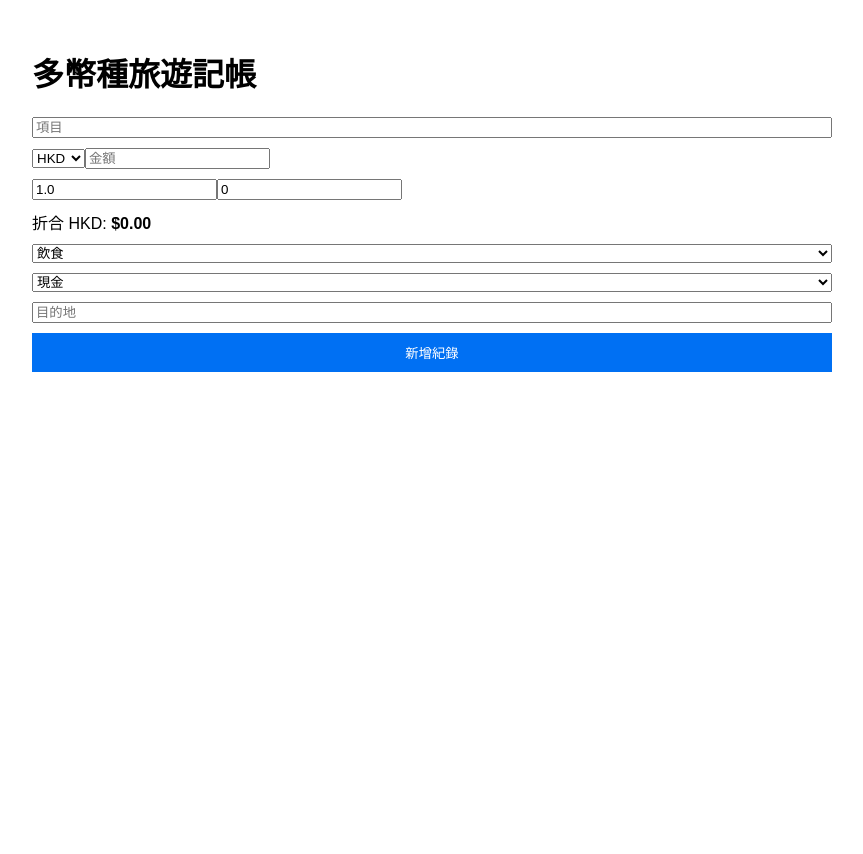
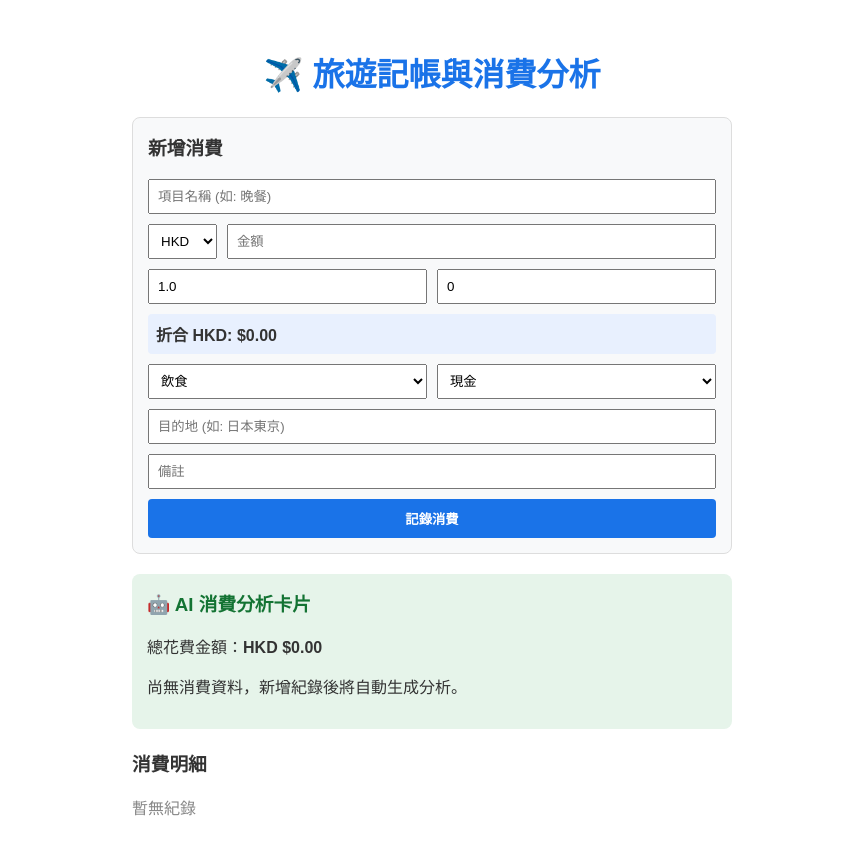
Before and after one commit to tingtsz124/Travel-Accounting, a Next.js app: page / in a window 1280 px wide. Shown: the top 854 px of the page, without its empty margins (208-1071 px from the left). Before the commit the page ends 800 px from the top, so only its background shows below. Built offline with nearby package versions, Linux system fonts and the light colour scheme.

Commit message:
Update page.js

```diff
--- a/app/page.js
+++ b/app/page.js
@@ -1,18 +1,23 @@
 'use client';
-import React, { useState, useMemo } from 'react';
-import { PieChart, Pie, Cell, Tooltip, ResponsiveContainer } from 'recharts';
+import { useState, useMemo } from 'react';
 
 const CURRENCIES = ['HKD', 'MOP', 'KRW', 'JPY', 'TWD', 'RMB', 'MYR', 'SGD'];
 const CATEGORIES = ['飲食', '交通', '機票', '酒店', 'ZB1', '門票', '娛樂', '購物', '雜項'];
 const PAYMENT_METHODS = ['AE', 'MOX', '工商銀聯', '大西洋', '大豐', '工商', '中銀', '現金', 'Alipay HK', '渣打'];
-const COLORS = ['#0088FE', '#00C49F', '#FFBB28', '#FF8042', '#8884d8', '#82ca9d'];
 
 export default function Home() {
   const [expenses, setExpenses] = useState([]);
   const [form, setForm] = useState({
-    item: '', currency: 'HKD', amount: '', exchangeRate: '1.0',
-    actualFeeHKD: '0', category: '飲食', date: new Date().toISOString().split('T')[0],
-    paymentMethod: '現金', destination: '', note: ''
+    item: '',
+    currency: 'HKD',
+    amount: '',
+    exchangeRate: '1.0',
+    actualFeeHKD: '0',
+    category: '飲食',
+    date: new Date().toISOString().split('T')[0],
+    paymentMethod: '現金',
+    destination: '',
+    note: ''
   });
 
   const calculatedHKD = useMemo(() => {
@@ -25,55 +30,104 @@ export default function Home() {
   const handleSubmit = (e) => {
     e.preventDefault();
     if (!form.item || !form.amount) return;
-    setExpenses([{ id: Date.now(), ...form, amountHKD: parseFloat(calculatedHKD) }, ...expenses]);
+
+    const newExpense = {
+      id: Date.now(),
+      ...form,
+      amountHKD: parseFloat(calculatedHKD)
+    };
+
+    setExpenses([newExpense, ...expenses]);
     setForm(prev => ({ ...prev, item: '', amount: '', note: '' }));
   };
 
-  const categoryData = useMemo(() => {
-    const stats = {};
-    expenses.forEach(e => { stats[e.category] = (stats[e.category] || 0) + e.amountHKD; });
-    return Object.keys(stats).map(key => ({ name: key, value: stats[key] }));
+  const categoryTotals = useMemo(() => {
+    const totals = {};
+    expenses.forEach(e => {
+      totals[e.category] = (totals[e.category] || 0) + e.amountHKD;
+    });
+    return totals;
+  }, [expenses]);
+
+  const grandTotal = useMemo(() => {
+    return expenses.reduce((sum, e) => sum + e.amountHKD, 0);
   }, [expenses]);
 
   return (
-    <div style={{ padding: '20px', maxWidth: '800px', margin: '0 auto', fontFamily: 'sans-serif' }}>
-      <h1>多幣種旅遊記帳</h1>
-      <form onSubmit={handleSubmit} style={{ display: 'grid', gap: '10px', marginBottom: '20px' }}>
-        <input placeholder="項目" value={form.item} onChange={e => setForm({...form, item: e.target.value})} required />
-        <div>
-          <select value={form.currency} onChange={e => setForm({...form, currency: e.target.value})}>
+    <div style={{ maxWidth: '600px', margin: '0 auto', padding: '20px', fontFamily: 'sans-serif', color: '#333' }}>
+      <h1 style={{ textAlign: 'center', color: '#1a73e8' }}>✈️ 旅遊記帳與消費分析</h1>
+
+      {/* 記帳表單 */}
+      <form onSubmit={handleSubmit} style={{ background: '#f8f9fa', padding: '15px', borderRadius: '8px', marginBottom: '20px', border: '1px solid #ddd' }}>
+        <h3 style={{ marginTop: 0 }}>新增消費</h3>
+        <div style={{ display: 'grid', gap: '10px' }}>
+          <input placeholder="項目名稱 (如: 晚餐)" value={form.item} onChange={e => setForm({...form, item: e.target.value})} required style={{ padding: '8px' }} />
+
+          <div style={{ display: 'flex', gap: '10px' }}>
+            <select value={form.currency} onChange={e => setForm({...form, currency: e.target.value})} style={{ padding: '8px' }}>
               {CURRENCIES.map(c => <option key={c} value={c}>{c}</option>)}
             </select>
-          <input type="number" step="0.01" placeholder="金額" value={form.amount} onChange={e => setForm({...form, amount: e.target.value})} required />
+            <input type="number" step="0.01" placeholder="金額" value={form.amount} onChange={e => setForm({...form, amount: e.target.value})} required style={{ padding: '8px', flex: 1 }} />
           </div>
-        <div>
-          <input type="number" step="0.0001" placeholder="匯率" value={form.exchangeRate} onChange={e => setForm({...form, exchangeRate: e.target.value})} />
-          <input type="number" step="0.01" placeholder="手續費(HKD)" value={form.actualFeeHKD} onChange={e => setForm({...form, actualFeeHKD: e.target.value})} />
+
+          <div style={{ display: 'flex', gap: '10px' }}>
+            <input type="number" step="0.0001" placeholder="匯率" value={form.exchangeRate} onChange={e => setForm({...form, exchangeRate: e.target.value})} style={{ padding: '8px', flex: 1 }} />
+            <input type="number" step="0.01" placeholder="手續費 (HKD)" value={form.actualFeeHKD} onChange={e => setForm({...form, actualFeeHKD: e.target.value})} style={{ padding: '8px', flex: 1 }} />
           </div>
-        <div>折合 HKD: <strong>${calculatedHKD}</strong></div>
-        <select value={form.category} onChange={e => setForm({...form, category: e.target.value})}>
+
+          <div style={{ background: '#e8f0fe', padding: '8px', borderRadius: '4px', fontWeight: 'bold' }}>
+            折合 HKD: ${calculatedHKD}
+          </div>
+
+          <div style={{ display: 'flex', gap: '10px' }}>
+            <select value={form.category} onChange={e => setForm({...form, category: e.target.value})} style={{ padding: '8px', flex: 1 }}>
               {CATEGORIES.map(c => <option key={c} value={c}>{c}</option>)}
             </select>
-        <select value={form.paymentMethod} onChange={e => setForm({...form, paymentMethod: e.target.value})}>
+            <select value={form.paymentMethod} onChange={e => setForm({...form, paymentMethod: e.target.value})} style={{ padding: '8px', flex: 1 }}>
               {PAYMENT_METHODS.map(p => <option key={p} value={p}>{p}</option>)}
             </select>
-        <input placeholder="目的地" value={form.destination} onChange={e => setForm({...form, destination: e.target.value})} />
-        <button type="submit" style={{ padding: '10px', background: '#0070f3', color: '#fff', border: 'none' }}>新增紀錄</button>
+          </div>
+
+          <input placeholder="目的地 (如: 日本東京)" value={form.destination} onChange={e => setForm({...form, destination: e.target.value})} style={{ padding: '8px' }} />
+          <input placeholder="備註" value={form.note} onChange={e => setForm({...form, note: e.target.value})} style={{ padding: '8px' }} />
+
+          <button type="submit" style={{ padding: '10px', background: '#1a73e8', color: 'white', border: 'none', borderRadius: '4px', cursor: 'pointer', fontWeight: 'bold' }}>
+            記錄消費
+          </button>
+        </div>
       </form>
 
-      {categoryData.length > 0 && (
-        <div style={{ height: '250px', marginBottom: '20px' }}>
-          <h3>消費類別統計</h3>
-          <ResponsiveContainer width="100%" height="100%">
-            <PieChart>
-              <Pie data={categoryData} dataKey="value" nameKey="name" cx="50%" cy="50%" outerRadius={80} fill="#8884d8" label>
-                {categoryData.map((_, index) => <Cell key={index} fill={COLORS[index % COLORS.length]} />)}
-              </Pie>
-              <Tooltip />
-            </PieChart>
-          </ResponsiveContainer>
+      {/* 統計與 AI 分析 */}
+      <div style={{ background: '#e6f4ea', padding: '15px', borderRadius: '8px', marginBottom: '20px' }}>
+        <h3 style={{ marginTop: 0, color: '#137333' }}>🤖 AI 消費分析卡片</h3>
+        <p>總花費金額：<strong>HKD ${grandTotal.toFixed(2)}</strong></p>
+        {expenses.length > 0 ? (
+          <div>
+            <p>目前記錄了 <strong>{expenses.length}</strong> 筆消費。消費比例最高的類別統計如下：</p>
+            <ul>
+              {Object.entries(categoryTotals).map(([cat, total]) => (
+                <li key={cat}><strong>{cat}</strong>: HKD ${total.toFixed(2)} ({((total / grandTotal) * 100).toFixed(1)}%)</li>
+              ))}
+            </ul>
           </div>
+        ) : (
+          <p>尚無消費資料，新增紀錄後將自動生成分析。</p>
         )}
+      </div>
+
+      {/* 歷史列表 */}
+      <div>
+        <h3>消費明細</h3>
+        {expenses.length === 0 ? <p style={{ color: '#888' }}>暫無紀錄</p> : (
+          <ul style={{ paddingLeft: '20px' }}>
+            {expenses.map(e => (
+              <li key={e.id} style={{ marginBottom: '8px' }}>
+                <strong>{e.item}</strong> - {e.currency} ${e.amount} (折合 HKD ${e.amountHKD}) | {e.category} | {e.paymentMethod}
+              </li>
+            ))}
+          </ul>
+        )}
+      </div>
     </div>
   );
 }
```
Lines whose indentation alone changed are shown as unchanged.
